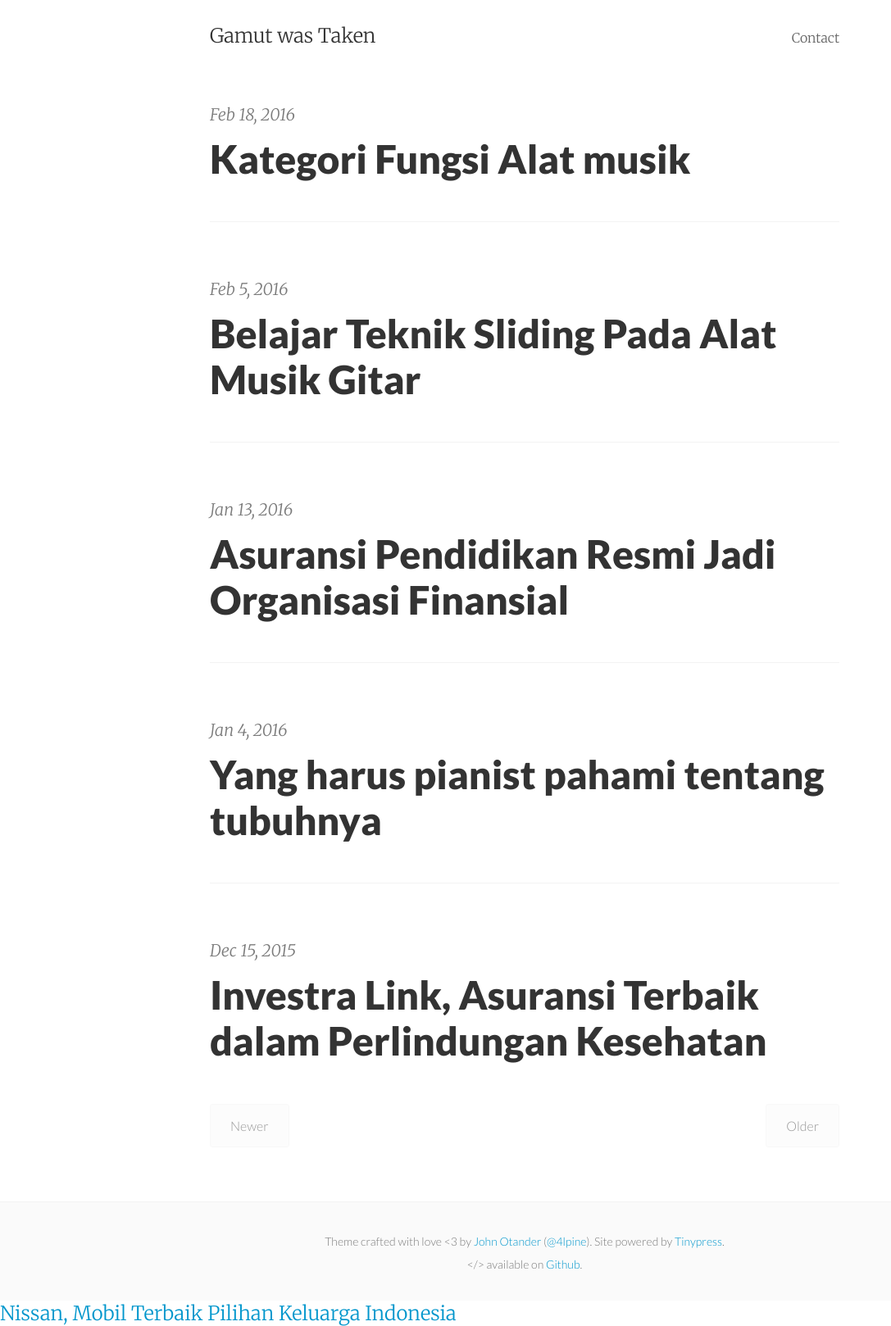
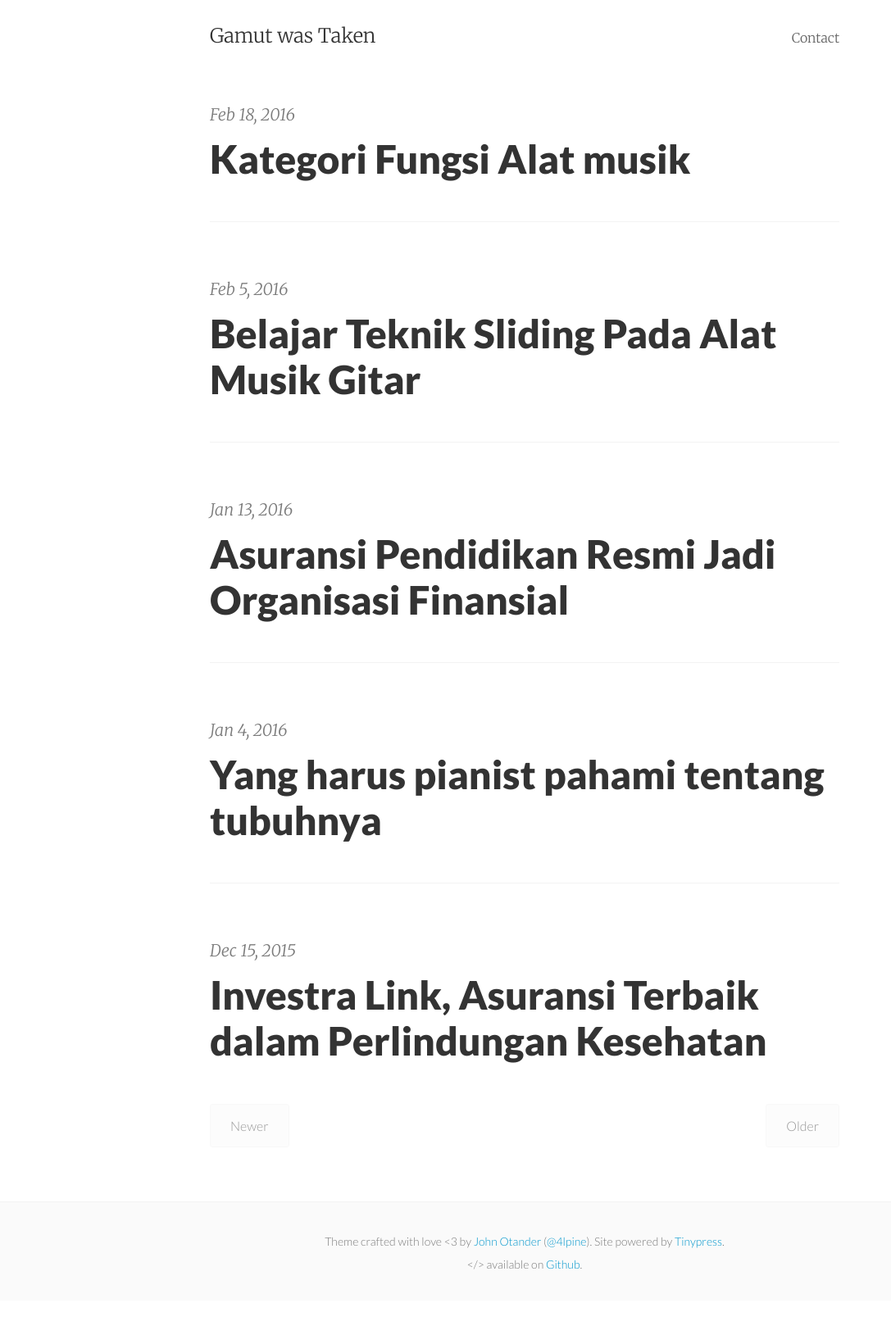
Before and after one commit to gamut-was-taken/gamut-was-taken.github.io, a Jekyll site: the page built from index.html, in a window 1280 px wide. Shown: the whole page at 82% size, without its empty margins (0-1087 px from the left). Built offline with Jekyll 4.4.1, drawn with Linux system fonts in a browser that asks for light colours; the list of posts is cut into pages by our own code; after the commit the page ends 1591 px from its top, so only the background shows below that.

Commit message:
Update default.html

```diff
--- a/_layouts/default.html
+++ b/_layouts/default.html
@@ -42,6 +42,5 @@
   </div>
 
   {% include footer.html %} <br />
-  <a href="http://technoskald.github.io/2016/01/05/nissan-mobil-terbaik-pilihan-keluarga-indonesia.html">Nissan, Mobil Terbaik Pilihan Keluarga Indonesia</a>
 </body>
 </html>
```
